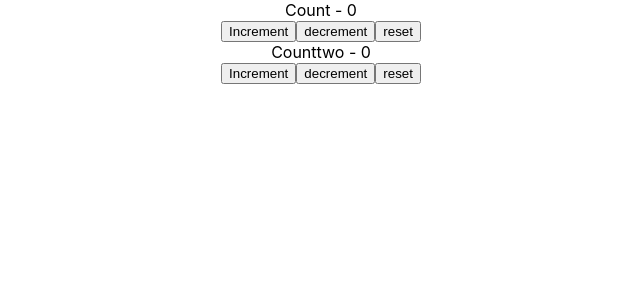
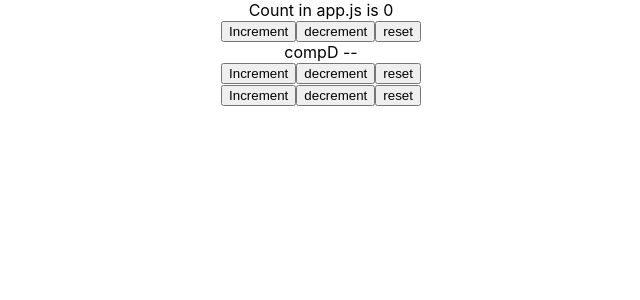
Before and after one commit to abdultanveer/hooksapp, a React (Create React App) app: page / in a window 1280 px wide. Shown: the top 300 px of the page, without its empty margins (319-959 px from the left). Built offline with nearby package versions, Linux system fonts and the light colour scheme.

Commit message:
useContext and useReducer to share comp state with other comps

```diff
--- a/src/App.js
+++ b/src/App.js
@@ -1,16 +1,38 @@
 import logo from './logo.svg';
 import './App.css';
-import React from 'react';
+import React ,{useReducer}from 'react';
 import CounterTwo from './components/reducerhook/CounterTwo';
 import CounterThree from './components/reducerhook/CounterThree';
+import CompA from './components/contextNreducer/CompA';
+import CompB from './components/contextNreducer/CompB';
+import CompC from './components/contextNreducer/CompC';
 
+export const CountContext = React.createContext()
+const initialState = 0
 
+const reducer = (state,action) => {
+    switch(action){
+        case 'increment': return state+1
+        case 'decrement': return state-1
+        case 'reset': return initialState
+        default: return state
+    }
+}
 
 function App() {
+  const [count,dispatch] = useReducer(reducer,initialState)
   return (
+    <CountContext.Provider
+              value = {
+                        {countState: count, countDispatch: dispatch}
+                       }>
     <div className="App">
-      <CounterThree />
+    Count in app.js is {count}
+      <CompA/>
+      <CompB/>
+      <CompC/>
     </div>
+    </CountContext.Provider>
   );
 }
 
--- /dev/null
+++ b/src/components/contextNreducer/CompA.js
@@ -0,0 +1,16 @@
+import React,{useContext} from 'react'
+import { CountContext } from '../../App'
+
+function CompA() {
+
+    const countContext = useContext(CountContext)
+    return (
+        <div>
+             <button onClick = {() => countContext.countDispatch('increment')}>Increment</button>
+            <button onClick = {() => countContext.countDispatch('decrement')}>decrement</button>
+            <button onClick = {() => countContext.countDispatch('reset')}>reset</button>
+        </div>
+    )
+}
+
+export default CompA
--- /dev/null
+++ b/src/components/contextNreducer/CompB.js
@@ -0,0 +1,12 @@
+import React from 'react'
+import CompD from './CompD'
+
+function CompB() {
+    return (
+        <div>
+            <CompD/>
+        </div>
+    )
+}
+
+export default CompB
--- /dev/null
+++ b/src/components/contextNreducer/CompC.js
@@ -0,0 +1,13 @@
+import React from 'react'
+import CompD from './CompD'
+import CompE from './CompE'
+
+function CompC() {
+    return (
+        <div>
+            <CompE/>
+        </div>
+    )
+}
+
+export default CompC
--- /dev/null
+++ b/src/components/contextNreducer/CompD.js
@@ -0,0 +1,18 @@
+import React,{useContext} from 'react'
+import { CountContext } from '../../App'
+
+
+function CompD() {
+
+    const countContext = useContext(CountContext)
+    return (
+        <div>
+        <div> compD -- {countContext.count}</div>
+            <button onClick = {() => countContext.countDispatch('increment')}>Increment</button>
+            <button onClick = {() => countContext.countDispatch('decrement')}>decrement</button>
+            <button onClick = {() => countContext.countDispatch('reset')}>reset</button>
+        </div>
+    )
+}
+
+export default CompD
--- /dev/null
+++ b/src/components/contextNreducer/CompE.js
@@ -0,0 +1,12 @@
+import React from 'react'
+import CompF from './CompF'
+
+function CompE() {
+    return (
+        <div>
+            <CompF/>
+        </div>
+    )
+}
+
+export default CompE
--- /dev/null
+++ b/src/components/contextNreducer/CompF.js
@@ -0,0 +1,17 @@
+import React,{useContext} from 'react'
+import { CountContext } from '../../App'
+
+
+function CompF() {
+
+    const countContext = useContext(CountContext)
+    return (
+        <div>
+             <button onClick = {() => countContext.countDispatch('increment')}>Increment</button>
+            <button onClick = {() => countContext.countDispatch('decrement')}>decrement</button>
+            <button onClick = {() => countContext.countDispatch('reset')}>reset</button>
+        </div>
+    )
+}
+
+export default CompF
```
